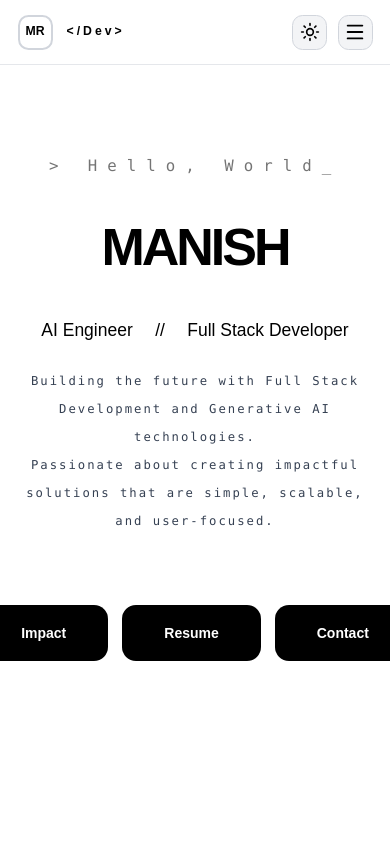
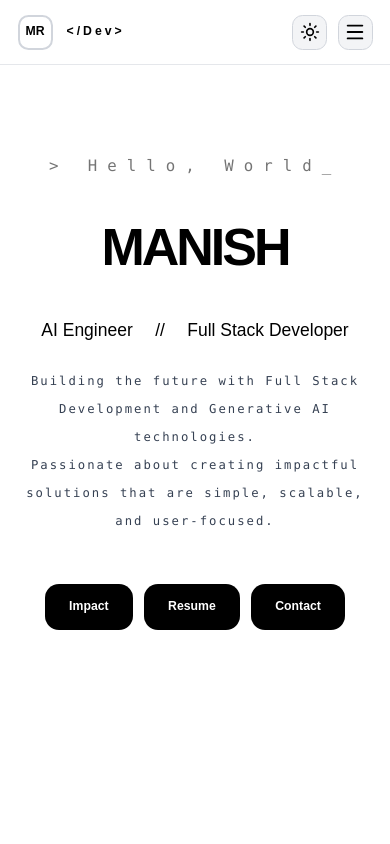
Before and after one commit to manishrauniyar/Portfolio-website-Manish, a React (Vite) app: page / in a window 390 px wide. Shown: the top 844 px of the page. Built offline with nearby package versions, Linux system fonts and the light colour scheme.

Commit message:
added links

```diff
--- a/src/components/Builds.jsx
+++ b/src/components/Builds.jsx
@@ -42,8 +42,8 @@ const projects = [
     type: "Full Stack",
     status: "Completed",
     highlight: "AI content generation with admin control",
-    github: "https://github.com/yourusername/stack-stories",
-    live: "https://your-live-link.com",
+    github: "https://github.com/manishrauniyar/Personal-Blog-Platform",
+    live: "",
     gradient: "from-cyan-400 via-blue-500 to-purple-500",
   },
   {
@@ -55,8 +55,8 @@ const projects = [
     type: "AI Healthcare Project",
     status: "Completed",
     highlight: "Automatic hospital department routing using LLMs",
-    github: "https://github.com/yourusername/ai-hospital-email-router",
-    live: "",
+    github: "https://github.com/manishrauniyar/hospital-mail-route",
+    live: "https://hospital-mail-route.vercel.app/",
     gradient: "from-emerald-400 via-cyan-500 to-blue-500",
   },
   {
@@ -68,7 +68,7 @@ const projects = [
     type: "Web App",
     status: "In Progress",
     highlight: "Real-time expense management dashboard",
-    github: "https://github.com/yourusername/expense-tracker",
+    github: "https://github.com/manishrauniyar/Expense-Tracker-",
     live: "",
     gradient: "from-orange-400 via-pink-500 to-rose-500",
   },
@@ -99,6 +99,7 @@ function Builds() {
       <ProjectBook3D projects={projects} />
 
       <div className="relative z-10 grid gap-8 lg:grid-cols-2">
+
         {projects.map((p) => (
           <div
             key={p.no}
@@ -110,15 +111,35 @@ function Builds() {
 
             <div className="relative z-10">
               <p className="font-mono text-sm tracking-[6px]">
-                {p.no} - {p.small}
+                {p.small}
               </p>
 
               <div className="flex items-start justify-between">
                 <h3 className="mt-4 text-4xl font-black">{p.title}</h3>
 
                 <div className="flex gap-3">
+                  <a
+                    href={p.github}
+                    target="_blank"
+                    rel="noopener noreferrer"
+                    className="hover:scale-110 transition"
+                  >
                     <Code size={22} />
+                  </a>
+
+                  <button
+                    onClick={() => {
+                      if (p.live === "") {
+                        alert("Demo not completed");
+                      } else {
+                        window.open(p.live, "_blank", "noopener,noreferrer");
+                      }
+                    }}
+                    className="hover:scale-110 transition cursor-pointer"
+                  >
                     <ExternalLink size={22} />
+                  </button>
+
               </div>
             </div>
 
@@ -140,7 +161,7 @@ function Builds() {
           </div>
         ))}
     </div>
-    </section>
+    </section >
   );
 }
 
--- a/src/components/Hero.jsx
+++ b/src/components/Hero.jsx
@@ -23,12 +23,27 @@ function Hero() {
         that are simple, scalable, and user-focused.
       </p>
 
-      <div className="mt-20 flex justify-center gap-4 animate-slideUp">
-        <a href="#roles" className="px-12 py-5 rounded-2xl bg-black dark:bg-white text-white dark:text-black font-bold hover:scale-105 transition">
+      <div className="mt-14 md:mt-20 flex flex-wrap justify-center items-center gap-3 sm:gap-4 animate-slideUp">
+        <a
+          href="#roles"
+          className="px-7 sm:px-10 md:px-12 py-4 md:py-5 rounded-2xl bg-black dark:bg-white text-white dark:text-black font-bold text-sm sm:text-base hover:scale-105 transition"
+        >
           Impact
         </a>
-        <a href="https://drive.google.com/file/d/1U2x9oYUOezggbhWnkEKRafAF9kfgMerq/view?usp=drive_link" className="px-12 py-5 rounded-2xl bg-black dark:bg-white text-white dark:text-black font-bold hover:scale-105 transition ">Resume</a>
-        <a href="#contact" className="px-12 py-5 rounded-2xl bg-black dark:bg-white text-white dark:text-black font-bold hover:scale-105 transition">
+
+        <a
+          href="https://drive.google.com/file/d/1U2x9oYUOezggbhWnkEKRafAF9kfgMerq/view?usp=drive_link"
+          target="_blank"
+          rel="noreferrer"
+          className="px-7 sm:px-10 md:px-12 py-4 md:py-5 rounded-2xl bg-black dark:bg-white text-white dark:text-black font-bold text-sm sm:text-base hover:scale-105 transition"
+        >
+          Resume
+        </a>
+
+        <a
+          href="#contact"
+          className="px-7 sm:px-10 md:px-12 py-4 md:py-5 rounded-2xl bg-black dark:bg-white text-white dark:text-black font-bold text-sm sm:text-base hover:scale-105 transition"
+        >
           Contact
         </a>
       </div>
--- a/src/components/ProjectBook3D.jsx
+++ b/src/components/ProjectBook3D.jsx
@@ -288,22 +288,22 @@ export default function ProjectBook3D({ projects = [] }) {
         </div>
       </div>
        {/* Controls */}
-      <div className="mt-1 flex justify-center items-center gap-3">
+      <div className="mt-1 flex justify-center items-center gap-3 ">
         <button
           onClick={prevPage}
           disabled={currentPage === 0}
-          className="px-6 py-3 rounded-full text-slate-900 font-bold disabled:opacity-40 disabled:cursor-not-allowed hover:scale-105 transition dark:text-white"
+          className=" px-6 py-3 rounded-full text-slate-900 font-bold disabled:opacity-40 disabled:cursor-not-allowed hover:scale-105 transition dark:text-white"
         >
           Prev
         </button>
 
         <span className="text-slate-300 font-semibold">
-          Page {currentPage} / {projects.length}
+          Page {currentPage} / {projects.length-1}
         </span>
 
         <button
           onClick={nextPage}
-          disabled={currentPage === projects.length}
+          disabled={currentPage === projects.length-1}
           className="px-6 py-3 rounded-full text-slate-900 font-bold disabled:opacity-40 disabled:cursor-not-allowed hover:scale-105 transition  dark:text-white"
         >
           Next
--- a/src/components/ReachOut.jsx
+++ b/src/components/ReachOut.jsx
@@ -28,7 +28,7 @@ function ReachOut() {
         <div className="mt-12  flex flex-wrap justify-center gap-6">
 
           <a
-            href="https://www.linkedin.com/in/YOUR_USERNAME"
+            href="https://www.linkedin.com/in/manishrauniyar8736/"
             target="_blank"
             rel="noopener noreferrer"
             className="px-5 py-5 rounded-xl bg-black dark:bg-white text-white dark:text-black font-mono tracking-[3px] font-bold hover:scale-[1.05] transition duration-300"
@@ -37,7 +37,7 @@ function ReachOut() {
           </a>
 
           <a
-            href="https://github.com/YOUR_USERNAME"
+            href="https://github.com/manishrauniyar"
             target="_blank"
             rel="noopener noreferrer"
             className="px-5 py-5 rounded-xl bg-black dark:bg-white text-white dark:text-black font-mono tracking-[3px] font-bold hover:scale-[1.05] transition duration-300"
```
Also changed, not shown: src/assets/project1.png (added). Lines whose indentation alone changed are shown as unchanged.
